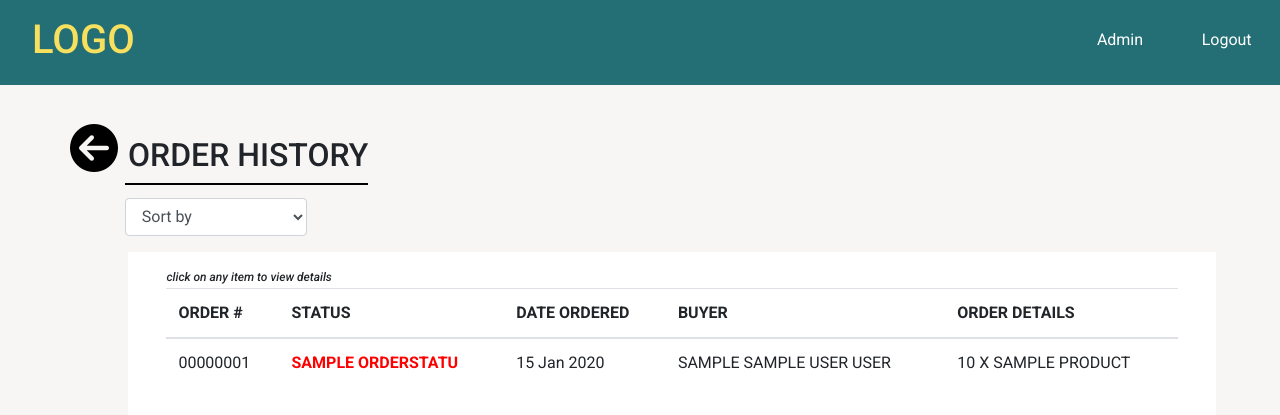
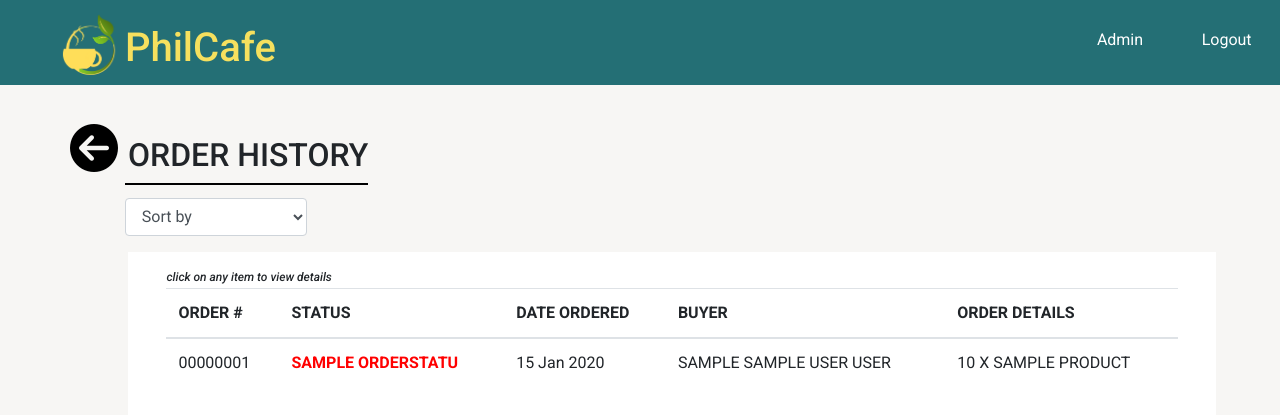
Before and after one commit to jfalfeche/eComm, a PHP site: page /eComm/adminPages/orderHistory.php?sellerID=1 in a window 1280 px wide. Shown: the top 415 px of the page. Run offline with PHP 8.4, Linux system fonts and the light colour scheme; the visitor is signed in with stand-in values (Sample User, id 1); tables that the repository leaves empty hold one stand-in row (values such as "Sample post"); some libraries are stand-ins or nearby versions.

Commit message:
added dummy logos for some pages

```diff
--- a/adminPages/orderHistory.php
+++ b/adminPages/orderHistory.php
@@ -38,12 +38,13 @@
 <body>
 	<!--NAV-->
     <nav class="nav guest">
-        <div class="col-md-2">
+        <div class="col-md-3">
             <div class="logo">
-                <h1>LOGO</h1>
+				<img class="imglogo" src="../assets/img/philcafe.png" alt="">
+                <h1 class="logotitle">PhilCafe</h1>
             </div>
         </div>
-        <div class="col-md-8"></div>
+        <div class="col-md-7"></div>
         <?php
             include '../navbar/admin.php';
         ?>
--- a/assets/css/order-style.css
+++ b/assets/css/order-style.css
@@ -8,17 +8,6 @@ body
 {
 	background: #F7F6F4;
 }
-
-/*NAV*/
-  .logo {
-    position: absolute;
-    left: 2em;
-    top: 1em;
-    background: #246F75;
-    z-index: 3;
-    border-radius: 20px;
-  }
-/*END NAV*/
 
 #title
 {
```
Also changed, not shown: adminPages/pendingOrders.php (+4 -3 lines), profiles/changePass.php (+4 -3 lines), profiles/editProfile.php (+4 -3 lines).
